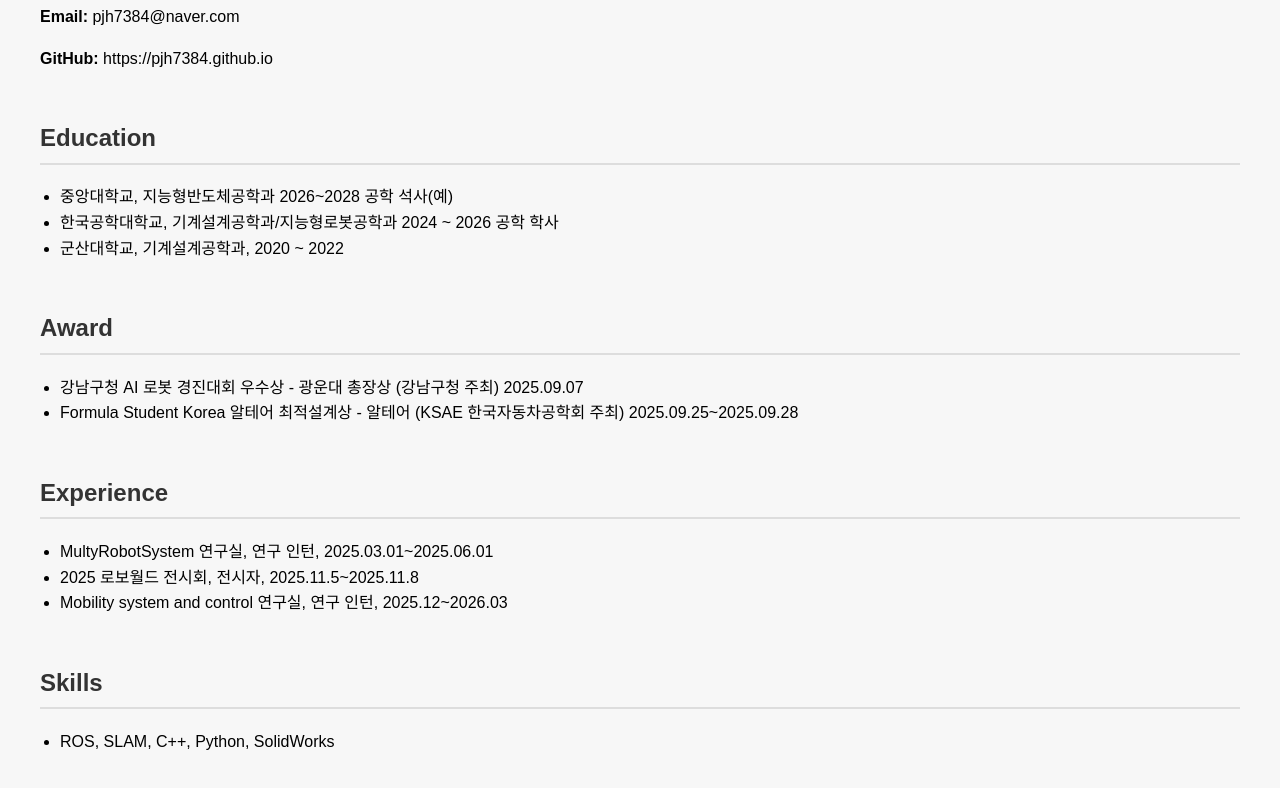
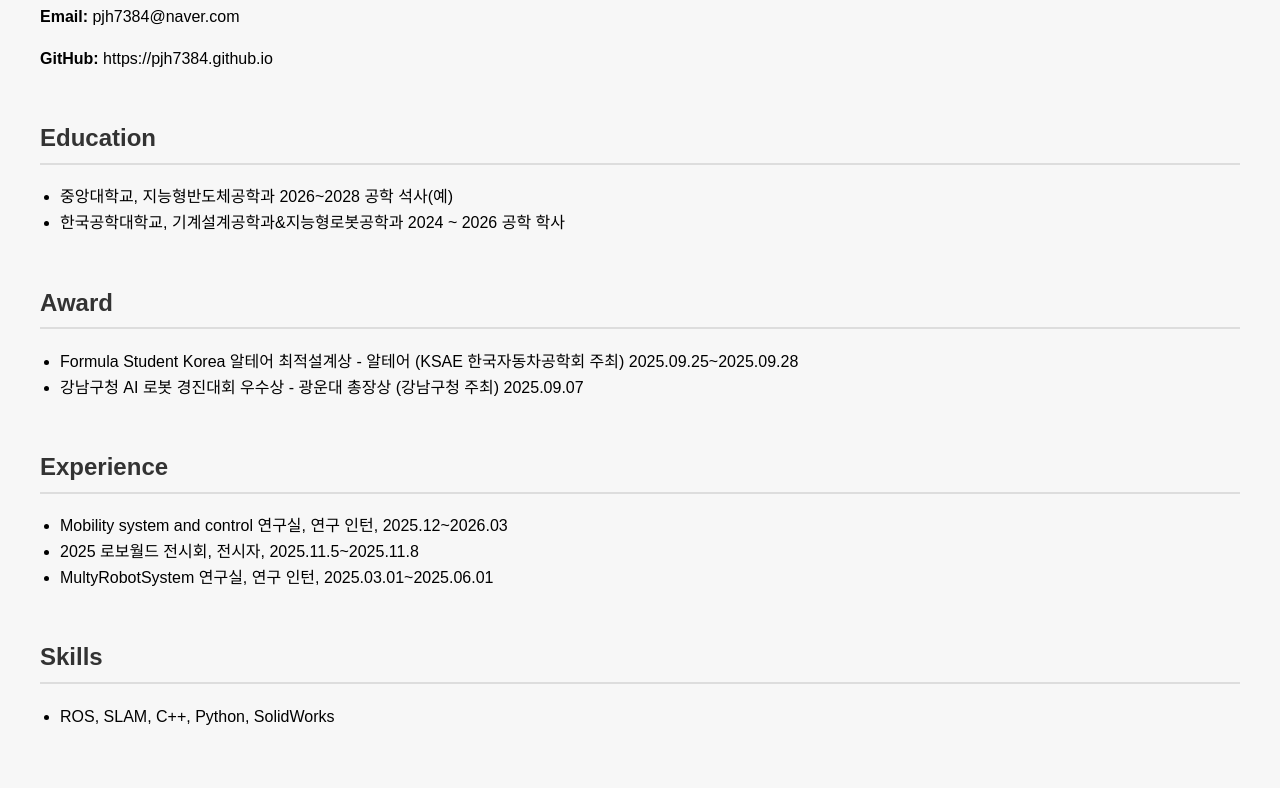
Before and after one commit to pjh7384/pjh7384.github.io, a plain HTML site: page index.html in a window 1280 px wide. Shown: the part 116-904 px from the top of the page. Drawn offline with Linux system fonts and the light colour scheme.

Commit message:
Update index.html
Signed-off-by: JONGHUN <pjh7384@naver.com>

```diff
--- a/index.html
+++ b/index.html
@@ -38,21 +38,20 @@
   <h2>Education</h2>
   <ul>
     <li>중앙대학교, 지능형반도체공학과 2026~2028 공학 석사(예)</li>
-    <li>한국공학대학교, 기계설계공학과/지능형로봇공학과 2024 ~ 2026 공학 학사</li>
-    <li>군산대학교, 기계설계공학과, 2020 ~ 2022</li>
+    <li>한국공학대학교, 기계설계공학과&지능형로봇공학과 2024 ~ 2026 공학 학사</li>
   </ul>
 
   <h2>Award</h2>
   <ul>
+    <li>Formula Student Korea 알테어 최적설계상 - 알테어 (KSAE 한국자동차공학회 주최) 2025.09.25~2025.09.28</li>
     <li>강남구청 AI 로봇 경진대회 우수상 - 광운대 총장상 (강남구청 주최) 2025.09.07</li>
-    <li>Formula Student Korea 알테어 최적설계상 - 알테어 (KSAE 한국자동차공학회 주최) 2025.09.25~2025.09.28</li>
   </ul>
 
   <h2>Experience</h2>
   <ul>
+    <li>Mobility system and control 연구실, 연구 인턴, 2025.12~2026.03</li>
+    <li>2025 로보월드 전시회, 전시자, 2025.11.5~2025.11.8</li>
     <li>MultyRobotSystem 연구실, 연구 인턴, 2025.03.01~2025.06.01</li>
-    <li>2025 로보월드 전시회, 전시자, 2025.11.5~2025.11.8</li>
-    <li>Mobility system and control 연구실, 연구 인턴, 2025.12~2026.03</li>
   </ul>
 
   <h2>Skills</h2>
```
